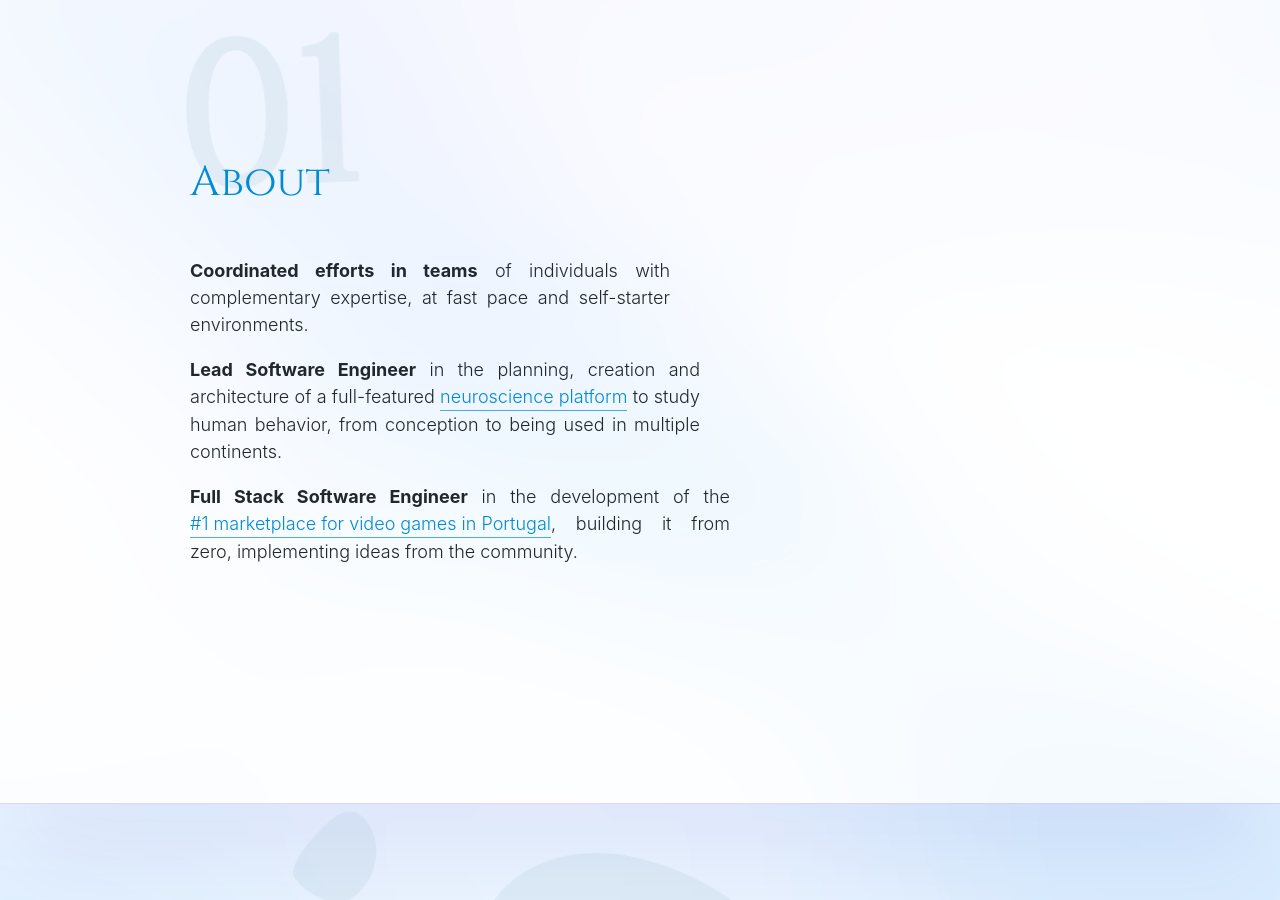
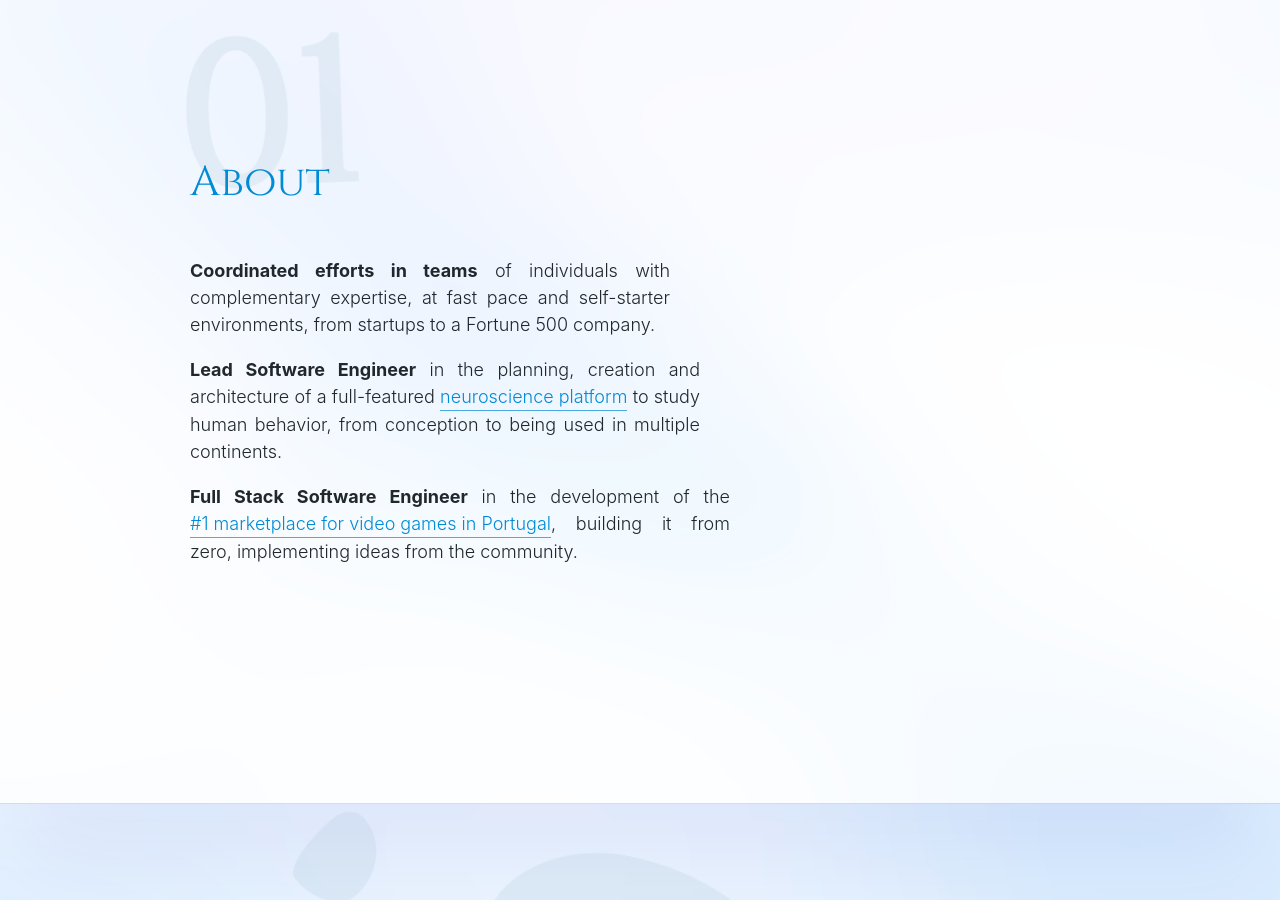
Before and after one commit to luismarques-io/luismarques-io.github.io, a Jekyll site: the page built from index.markdown, in a window 1280 px wide and 900 px high, scrolled down 993 px. Built offline with Jekyll 4.4.1, drawn with Linux system fonts in a browser that asks for light colours; nearby versions of some CDN libraries; some web fonts are replaced; a script that is not in the unit is left out; some of the changed text lies outside the part shown.

Commit message:
update text in about and experience

```diff
--- a/_data/experience.yml
+++ b/_data/experience.yml
@@ -7,7 +7,7 @@
     - Architected and developed unique technical solutions, catering to custom client needs and requisites
     - Team lead, providing mentorship, technical expertise and guidance
     - Pioneered an innovative automation project to extend Gigya/SAP CDC functionalities in order to remove repetitive tasks, saving time and increasing productivity
-    - Created an internal course to certify SAP Web Developers and upgrade the skillset of the team
+    - Created an internal course to certify SAP Web Developers and upgrade the skill set of the team
     - Collaborated in the development of Gigya/SAP CDC, SAP CPI projects for some of the best companies on the globe
 
 - company: BrainAnswer
--- a/_includes/about.html
+++ b/_includes/about.html
@@ -14,7 +14,7 @@
     <div>
         <p class="scrollreveal__frombottom scrollreveal__delay025">
             <b>Coordinated efforts in teams</b> of individuals with complementary expertise, at fast pace and
-            self-starter environments.
+            self-starter environments, from startups to a Fortune 500 company.
         </p>
         <p class="scrollreveal__frombottom scrollreveal__delay050">
             <b>Lead Software Engineer</b> in the planning, creation and architecture of a full-featured
```
